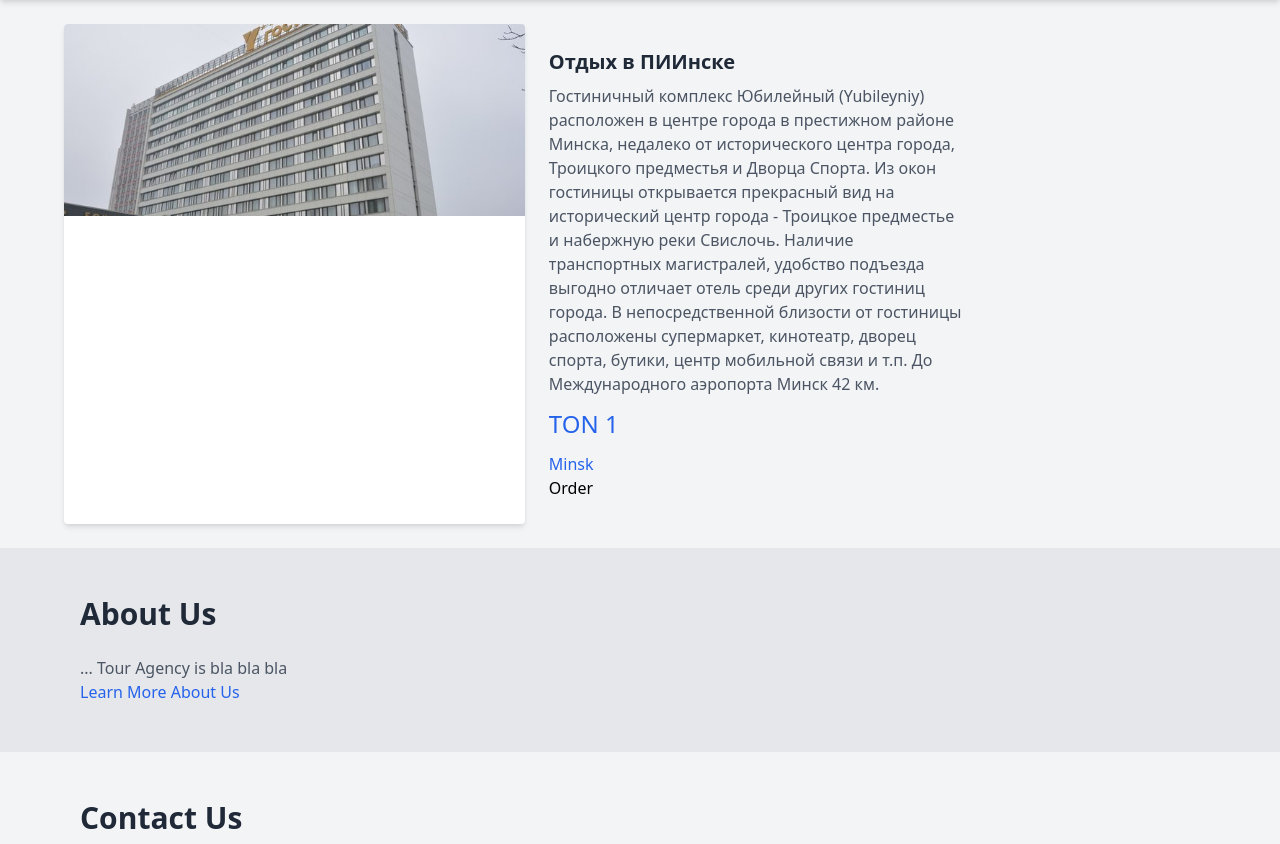
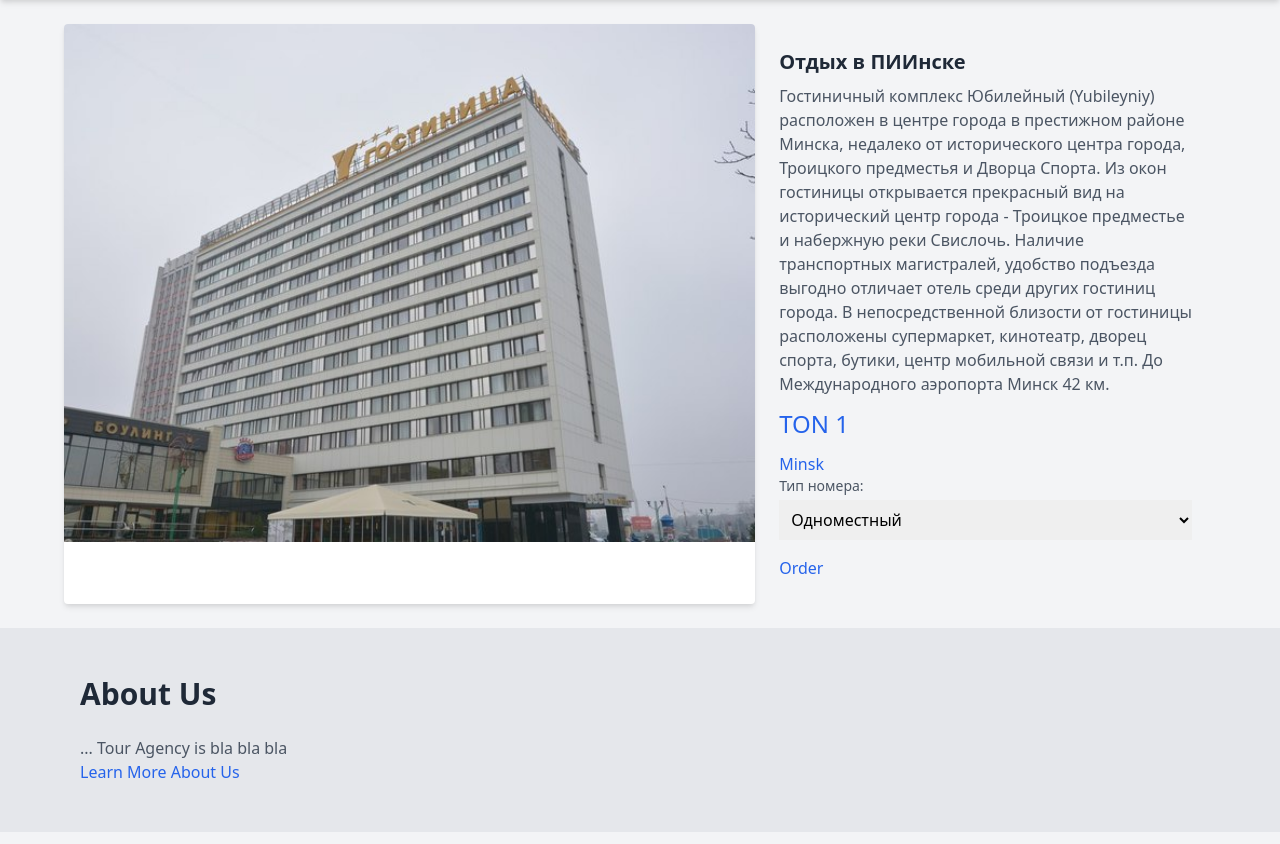
Before and after one commit to leomanchic/TourAgency, a Django app: a page that uses products/templates/products/product.html in a window 1280 px wide. Shown: the part 64-908 px from the top of the page. Run offline with Django 4.2, Linux system fonts and the light colour scheme; data comes from the database, SQL or seed files in the repository; both versions use the stored data as it was after the commit; parts of the project's set-up code (start-up, migrations or seed data) failed here and were passed over; some libraries are stand-ins or nearby versions.

Commit message:
Merge remote-tracking branch 'origin/master'

```diff
--- a/products/models.py
+++ b/products/models.py
@@ -2,7 +2,7 @@ from django.db import models
 
 # Create your models here.
 from django.db import models
-from PIL import Image7
+from PIL import Image
 from io import BytesIO
 from django.core.files import File
 
@@ -31,6 +31,11 @@ class Category(models.Model):
 
 # класс для конкретных продуктов(отель, номре итд)
 class Product(models.Model):
+    SHIRT_SIZES = [
+        ("Lux", "Люкс"),
+        ("Medium", "Медиум"),
+        ("Simple", "Обчный"),
+    ]
     category = models.ForeignKey(Category, related_name='products', on_delete=models.CASCADE)
     name = models.CharField(max_length=255)
     slug = models.SlugField()
@@ -38,6 +43,7 @@ class Product(models.Model):
     price = models.PositiveIntegerField()
     created_at = models.DateTimeField(auto_now_add=True)
     image = models.ImageField(upload_to='uploads/', blank=True, null=True)
+    type = models.CharField(max_length=8, choices=SHIRT_SIZES, blank=True, null=True)
     thumbnail = models.ImageField(upload_to='uploads/', blank=True, null=True)
 
     # picture = models.ImageField(null=True)
--- a/products/templates/products/product.html
+++ b/products/templates/products/product.html
@@ -2,17 +2,26 @@
 {% block content %}
 
     <div class="max-w-6xl mx-auto flex flex-wrap px-6 py-6 xl:px-0">
-        <div class="images w-full mb-6 lg:mb-0 lg:w-2/5  bg-white rounded shadow-md overflow-hidden">
-            <img src="{{ product.image.url }}" alt="Tour Image" class="w-full h-48 object-cover">
+        <div class="images w-full mb-2 lg:mb-0 lg:w-3/5   bg-white rounded shadow-md overflow-hidden">
+            <img src="{{ product.image.url }}" alt="Tour Image" class="w-full  object-cover">
         </div>
         <div class="information w-full lg:w-2/5 lg:p-6">
             <h1 class="text-xl font-semibold text-gray-800 mb-2">{{ product.name }}</h1>
             <p class="text-gray-600">{{ product.description }}</p>
             <p class="text-2xl text-blue-600 mt-3">TON {{ product.get_display_price }}</p>
             <p class="text-1xl text-blue-600 mt-3">{{ product.get_city }}</p>
+            <div class="mb-4">
+            <label for="room-type" class="block text-sm font-medium text-gray-600">Тип номера:</label>
+                <select id="room-type" name="room-type" class="mt-1 p-2 w-full">
+                    <option value="single">Одноместный</option>
+                    <option value="double">Двухместный</option>
+                    <option value="suite">Люкс</option>
+                </select>
+            </div>
+
             <a href="#" hx-get="{% url 'add_to_cart' product.id %}"
                hx-target="#menu-cart-button"
-               hx-swap="outerHTML">Order</a>
+               hx-swap="outerHTML"><p class="text-1xl  text-blue-600 mt-3">Order</p></a>
         </div>
         {#            <div class="bg-gray-100 py-2 text-center">#}
         {#                <a href="#" class="text-blue-600 hover:underline">Learn More</a>#}
```
Also changed, not shown: db.sqlite3.
